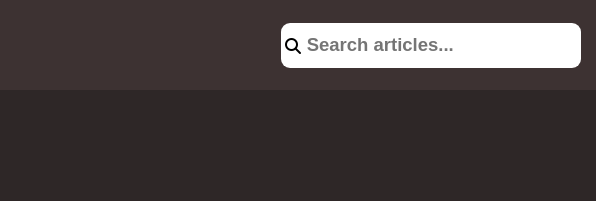
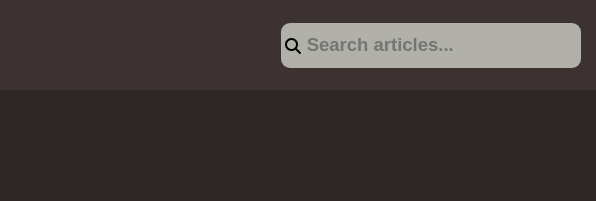
Before and after one commit to tnyandoro/smashing-clone, a plain HTML site: page index.html in a window 1280 px wide. Shown: the top 201 px of the page, 684-1280 px from the left. Drawn offline with Linux system fonts and the light colour scheme.

Commit message:
refactoring the search button

```diff
--- a/css/app.css
+++ b/css/app.css
@@ -35,6 +35,7 @@ input {
   width: 300px;
   border: none;
   border-radius: 9px;
+  background-color:rgb(177, 177, 170);
 }
 
 .fa-search {
```
